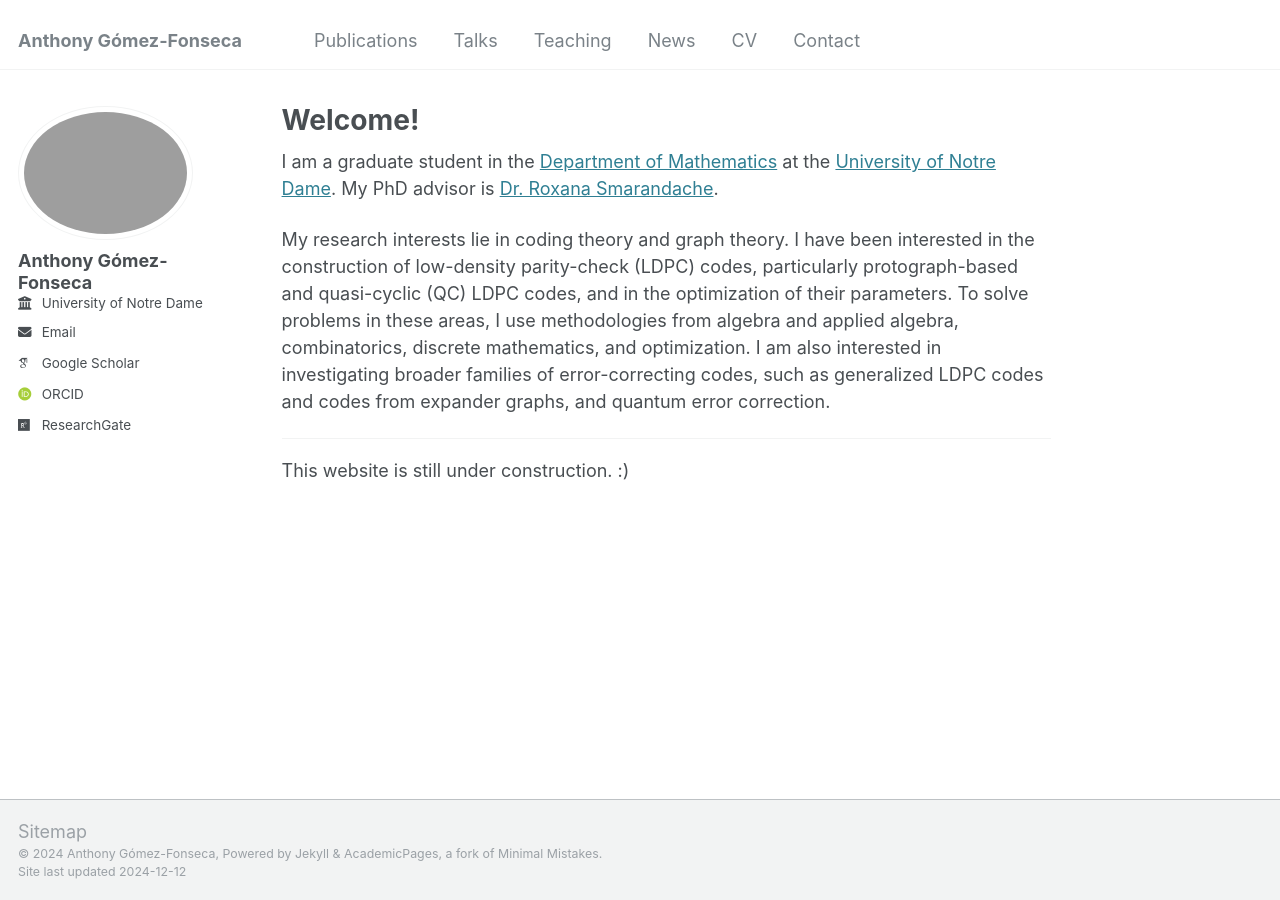
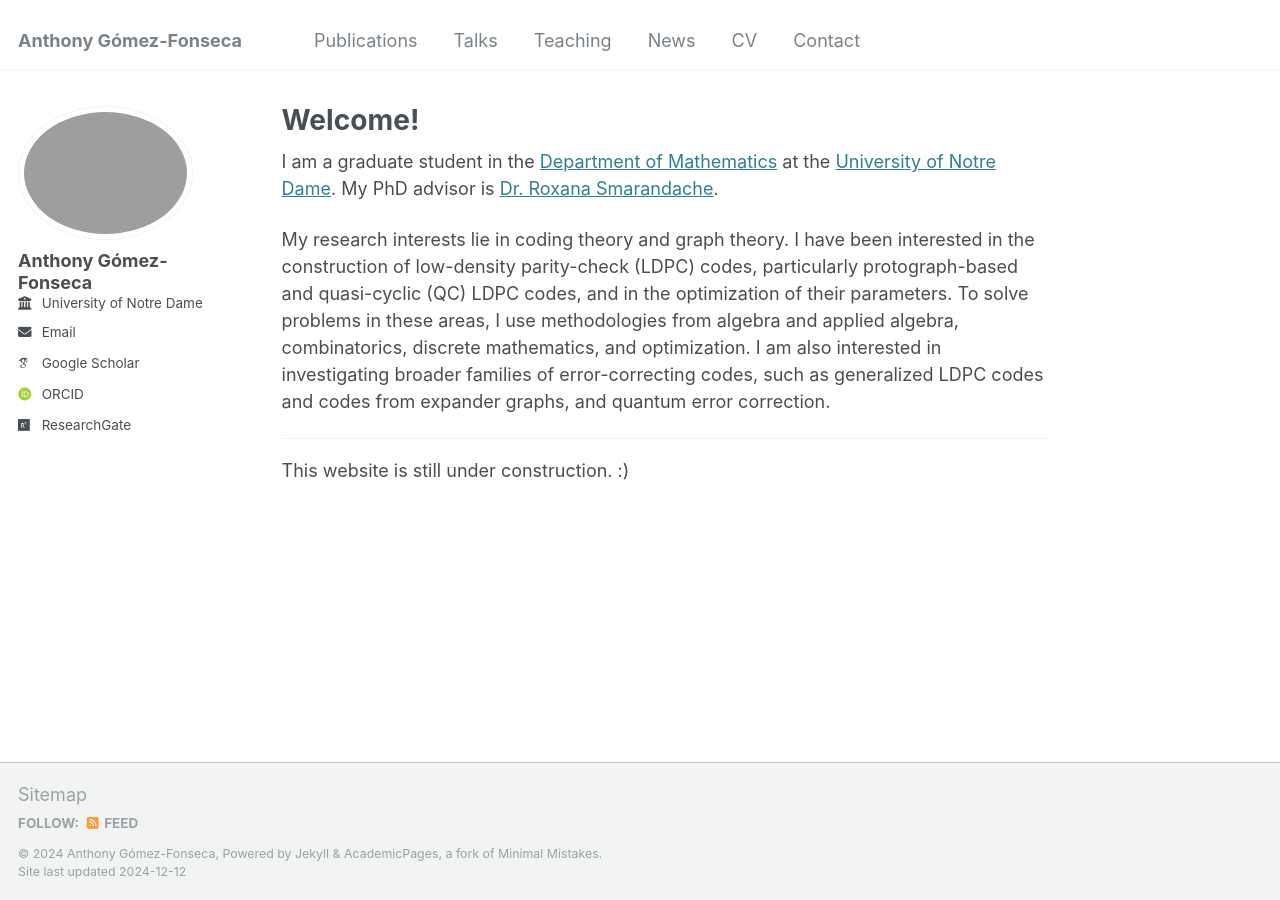
Before and after one commit to gomezfonsecaa/Anthony, a Jekyll site: the page built from _pages/about.md, in a window 1280 px wide. Built offline with Jekyll 4.4.1, drawn with Linux system fonts in a browser that asks for light colours; some web fonts are replaced.

Commit message:
Update footer.html

```diff
--- a/_includes/footer.html
+++ b/_includes/footer.html
@@ -1,4 +1,21 @@
-{% include base_path %}
+{% if site.author.github or site.author.bitbucket or site.atom_feed.hide != true %}
+<div class="page__footer-follow">
+  <ul class="social-icons">
+    {% if site.data.ui-text[site.locale].follow_label %}
+      <li><strong>{{ site.data.ui-text[site.locale].follow_label }}</strong></li>
+    {% endif %}
+    {% if site.author.github %}
+      <li><a href="http://github.com/{{ site.author.github }}"><i class="fab fa-github" aria-hidden="true"></i> GitHub</a></li>
+    {% endif %}
+    {% if site.author.bitbucket %}
+      <li><a href="http://bitbucket.org/{{ site.author.bitbucket }}"><i class="fab fa-bitbucket" aria-hidden="true"></i> Bitbucket</a></li>
+    {% endif %}
+    {% if site.atom_feed.hide != true %}
+    <li><a href="{% if site.atom_feed.path %}{{ site.atom_feed.path }}{% else %}{{ base_path }}/feed.xml{% endif %}"><i class="fa fa-fw fa-rss-square" aria-hidden="true"></i> {{ site.data.ui-text[site.locale].feed_label | default: "Feed" }}</a></li>
+    {% endif %}
+  </ul>
+</div>
+{% endif %}
 
 <div class="page__footer-copyright">
   &copy; {{ site.time | date: '%Y' }} {{ site.name | default: site.title }}, {{ site.data.ui-text[site.locale].powered_by | default: "Powered by" }} <a href="http://jekyllrb.com" rel="nofollow">Jekyll</a> &amp; <a href="https://github.com/academicpages/academicpages.github.io">AcademicPages</a>, a fork of <a href="https://mademistakes.com/work/minimal-mistakes-jekyll-theme/" rel="nofollow">Minimal Mistakes</a>.<br />
```
